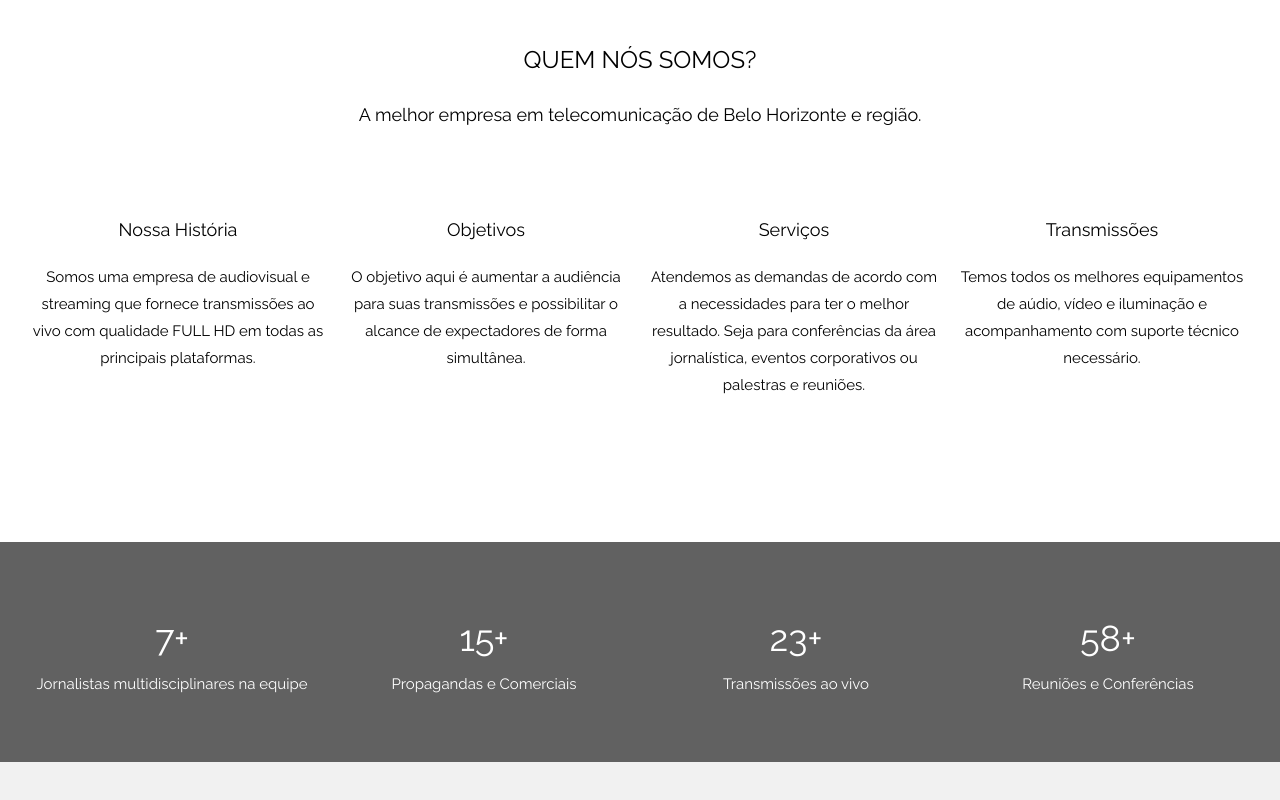
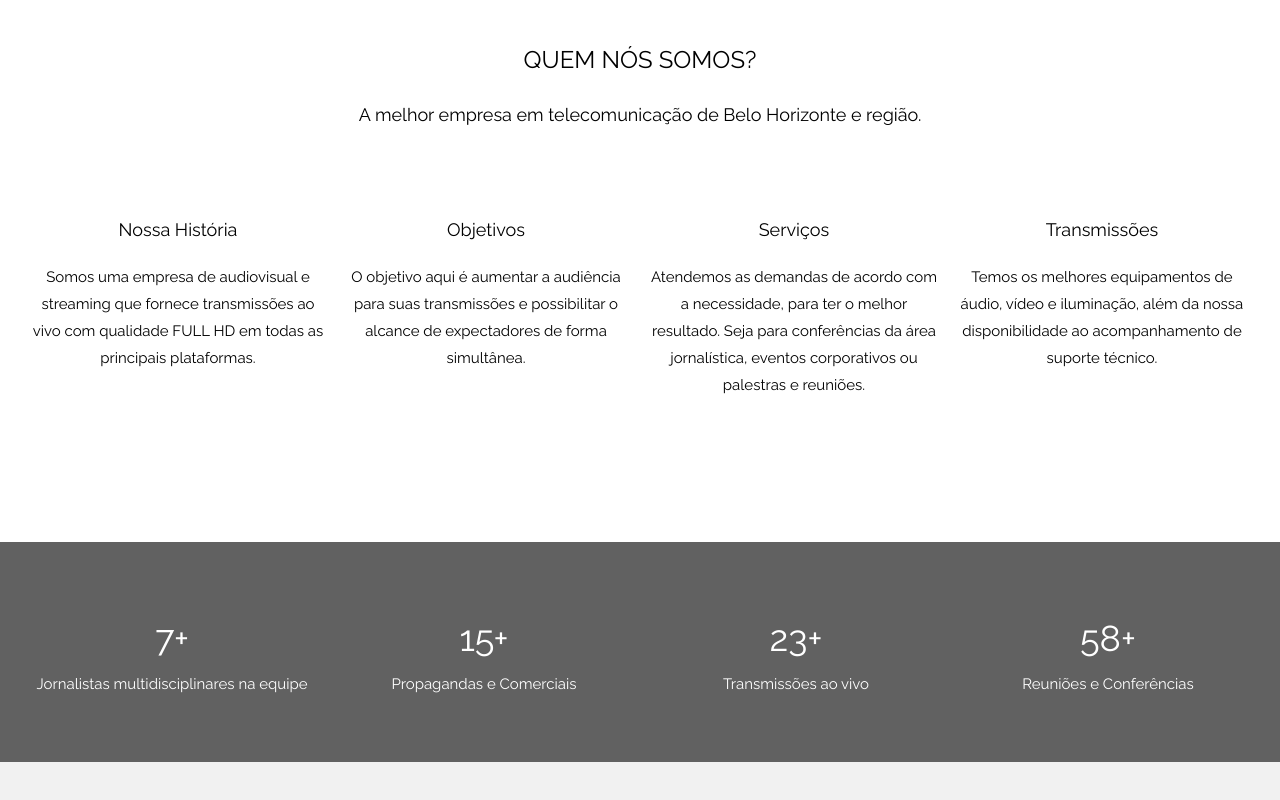
Before and after one commit to ribeiretes/ribeiretes, a plain HTML site: page index.html in a window 1280 px wide. Shown: the part 900-1700 px from the top of the page. Drawn offline with nearby package versions, Linux system fonts and the light colour scheme.

Commit message:
Update index.html

```diff
--- a/index.html
+++ b/index.html
@@ -77,11 +77,11 @@ body, html {
     </div>
     <div class="w3-quarter">
             <p class="w3-large">Serviços</p>
-      <p>Atendemos as demandas de acordo com a necessidades para ter o melhor resultado. Seja para conferências da área jornalística, eventos corporativos ou palestras e reuniões.</p>
+      <p>Atendemos as demandas de acordo com a necessidade, para ter o melhor resultado. Seja para conferências da área jornalística, eventos corporativos ou palestras e reuniões.</p>
     </div>
     <div class="w3-quarter">
             <p class="w3-large">Transmissões</p>
-      <p>Temos todos os melhores equipamentos de aúdio, vídeo e iluminação e acompanhamento com suporte técnico necessário. </p>
+      <p>Temos os melhores equipamentos de áudio, vídeo e iluminação, além da nossa disponibilidade ao acompanhamento de suporte técnico. </p>
     </div>
   </div>
 </div>
```
